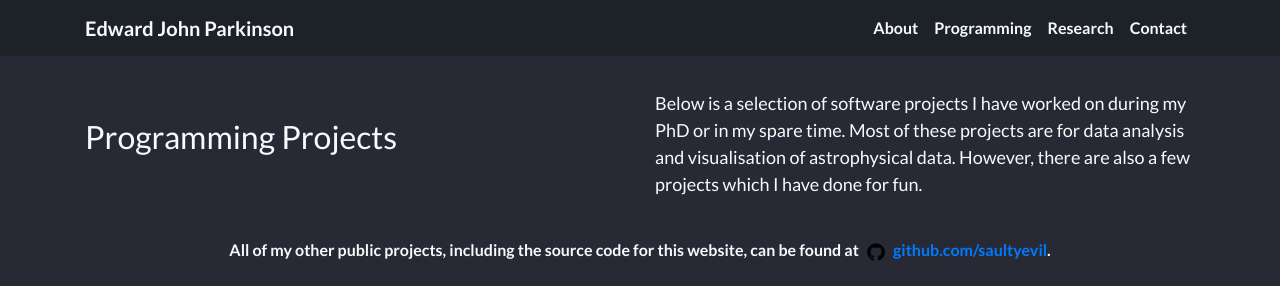
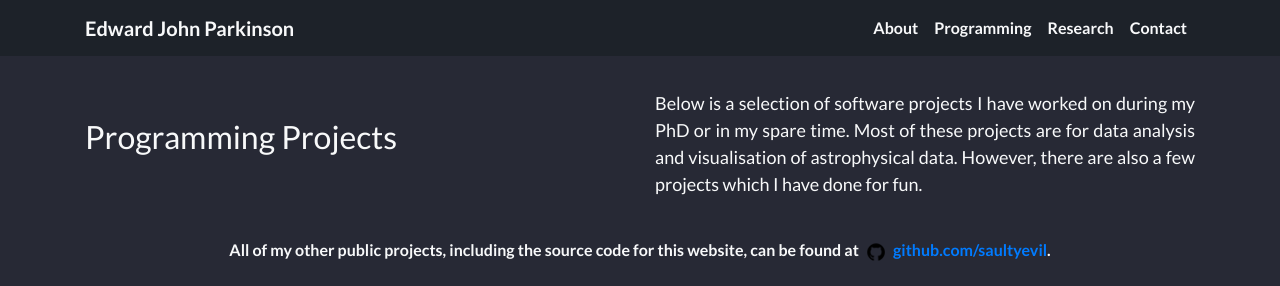
Before and after one commit to saultyevil/saultyevil.github.io, a Jekyll site: the page built from programming.md, in a window 1280 px wide. Shown: the top 286 px of the page. Built offline with Jekyll 4.4.1, drawn with Linux system fonts in a browser that asks for light colours.

Commit message:
Justify text

```diff
--- a/_includes/programming.html
+++ b/_includes/programming.html
@@ -14,7 +14,7 @@
           <h2 class="section-heading">Programming Projects</h2>
         </div>
         <div class="col-md-6">
-          <p style="font-size: 18px;font-weight: 400;">
+          <p style="font-size: 18px;font-weight: 400; text-align: justify;">
             Below is a selection of software projects I have
             worked on during my PhD or in my spare time. Most of these projects
             are for data analysis and visualisation of astrophysical data.
--- a/_includes/research.html
+++ b/_includes/research.html
@@ -18,7 +18,7 @@
           <h2 class="section-heading">Publications</h2>
         </div>
         <div class="col-md-6">
-          <p style="font-size: 18px;font-weight: 400;">
+          <p style="font-size: 18px;font-weight: 400; text-align: justify;">
             Below are the abstracts for the articles where I am the first
             author.
           </p>
```
